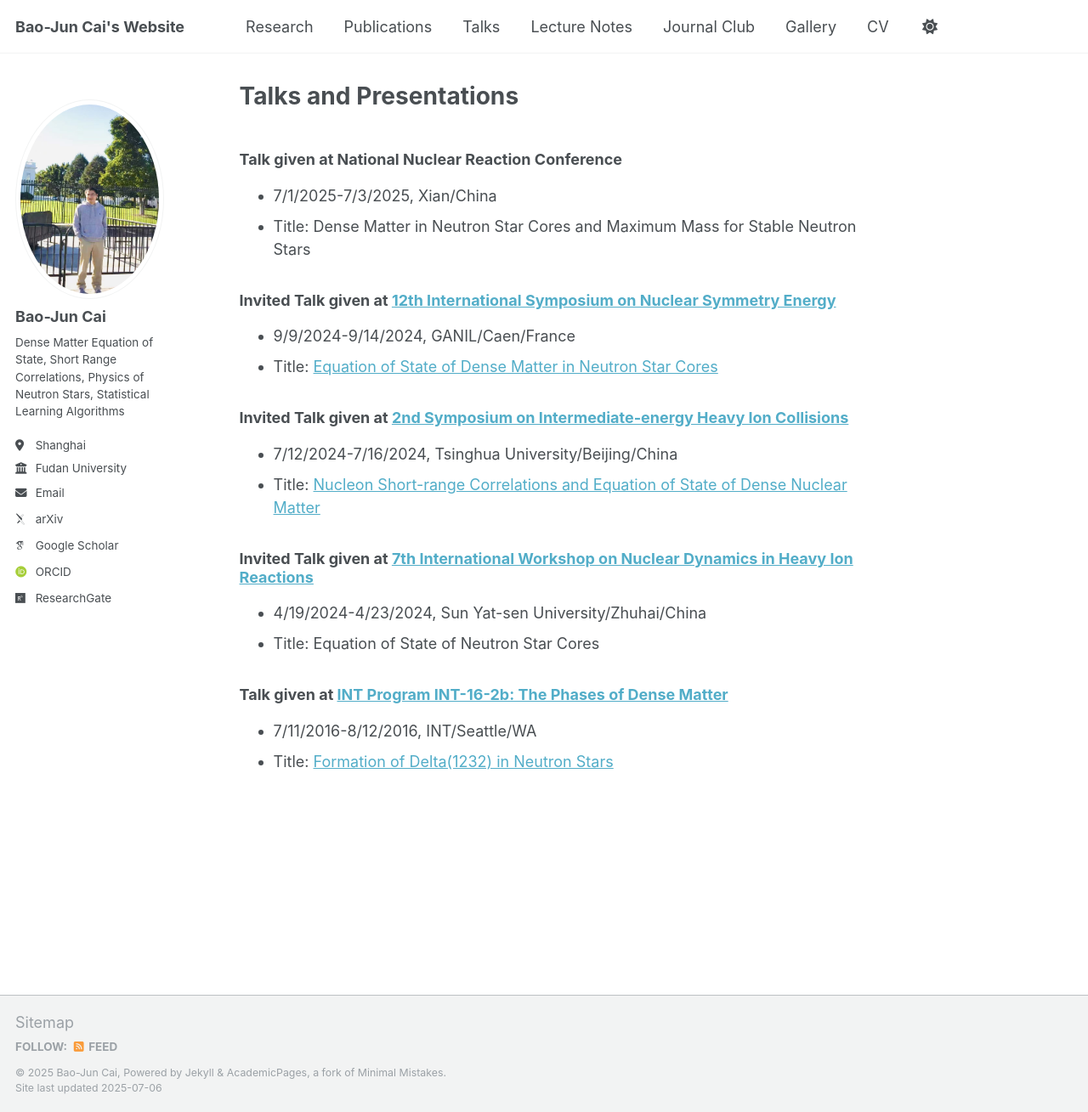
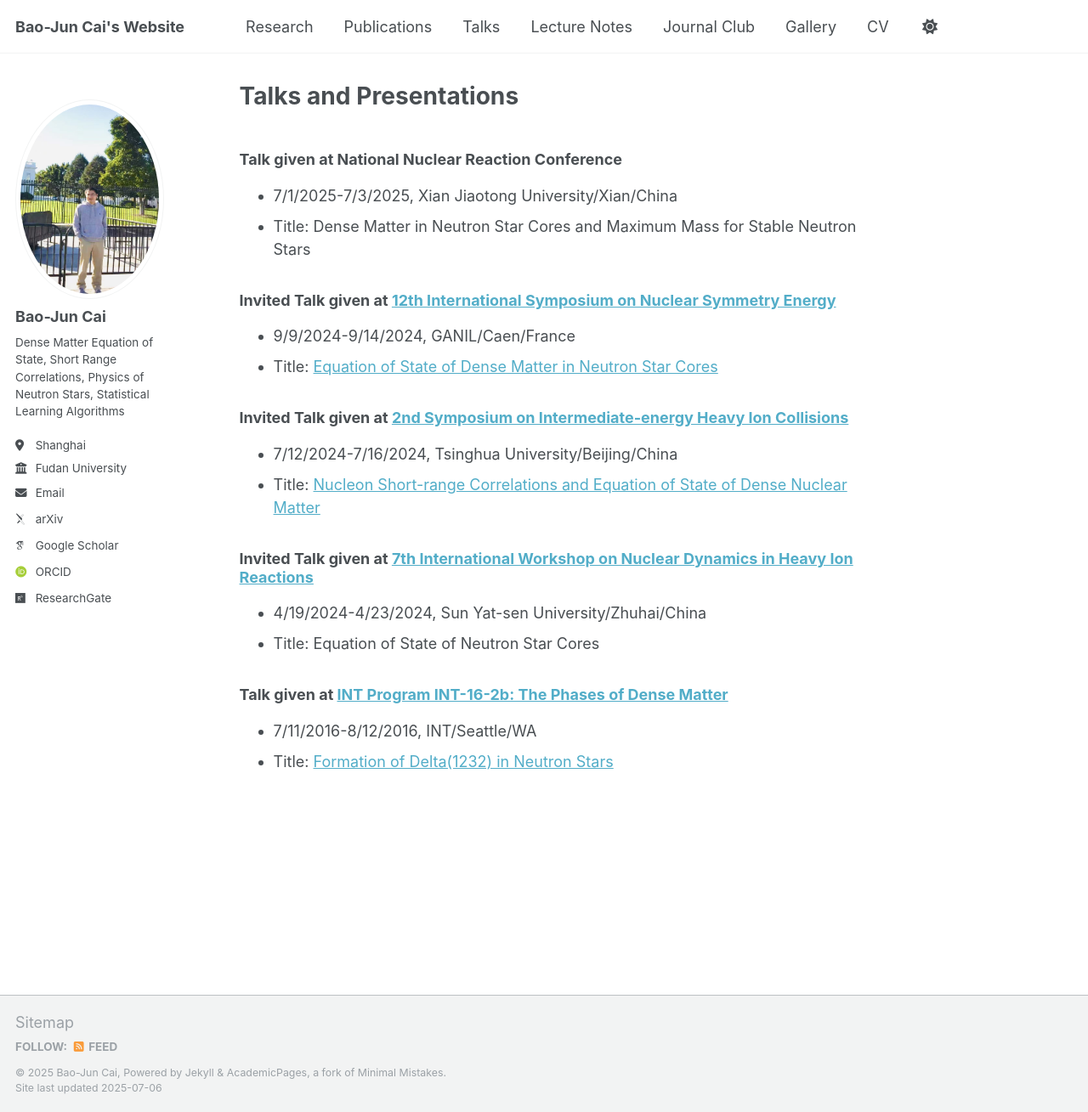
Before and after one commit to bjcai-phys/bjcai-phys.github.io, a Jekyll site: the page built from _pages/tps.md, in a window 1280 px wide and 1309 px high. Shown: the whole window at 85% size. Built offline with Jekyll 4.4.1, drawn with Linux system fonts in a browser that asks for light colours; some web fonts are replaced.

Commit message:
Update tps.md

```diff
--- a/_pages/tps.md
+++ b/_pages/tps.md
@@ -6,7 +6,7 @@ author_profile: true
 ---
 
 ### Talk given at National Nuclear Reaction Conference
-* 7/1/2025-7/3/2025, Xian/China
+* 7/1/2025-7/3/2025, Xian Jiaotong University/Xian/China
 * Title: Dense Matter in Neutron Star Cores and Maximum Mass for Stable Neutron Stars
 
 ### Invited Talk given at [12th International Symposium on Nuclear Symmetry Energy](https://indico.in2p3.fr/event/31700/overview)
```
